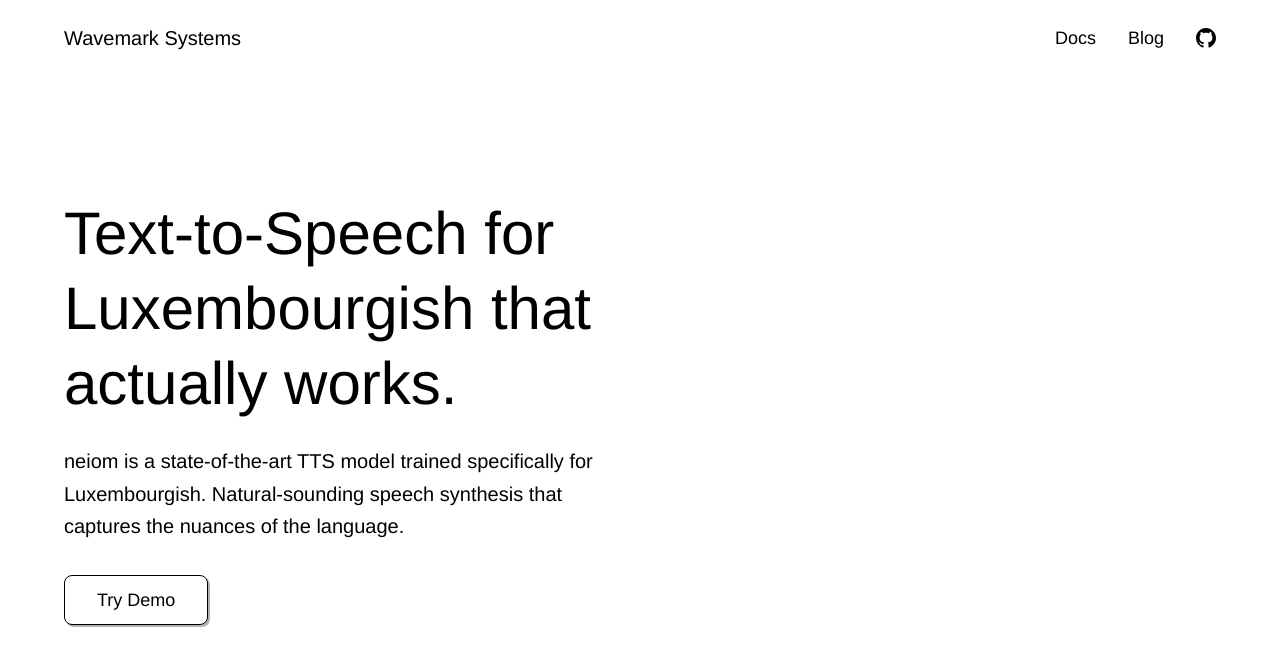
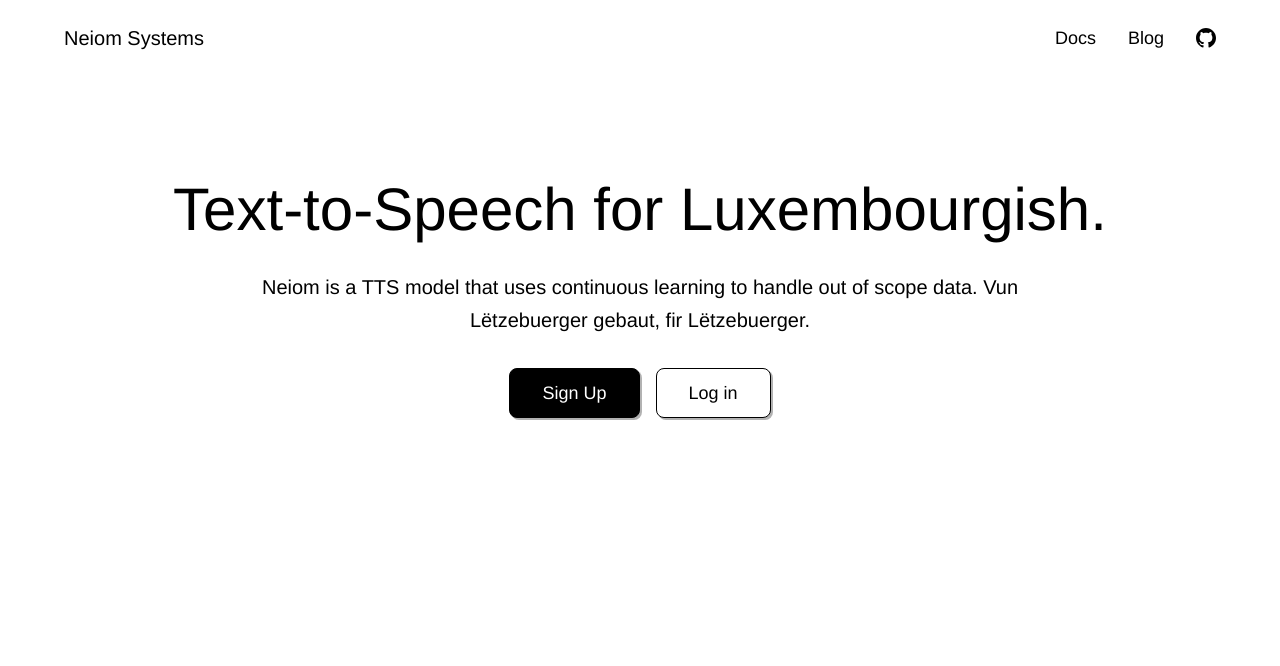
Before and after one commit to Wavemark-Systems/wavemark-nextjs, a Next.js app: page / in a window 1280 px wide. Shown: the top 666 px of the page. Built offline with nearby package versions, Linux system fonts and the light colour scheme.

Commit message:
landing v1

```diff
--- a/src/app/page.tsx
+++ b/src/app/page.tsx
@@ -6,26 +6,30 @@ export default function Home() {
   return (
     <div className="min-h-screen">
       <TopBar />
-      <div className="flex">
-        <div className="w-1/2 pl-16 pr-8" style={{ marginTop: '15vh' }}>
-          <h1 className="text-6xl leading-tight mb-6 text-black">
-            Text-to-Speech for Luxembourgish that actually works.
-          </h1>
-          <p className="text-xl text-black leading-relaxed mb-8">
-            neiom is a state-of-the-art TTS model trained specifically for Luxembourgish. Natural-sounding speech synthesis that captures the nuances of the language.
-          </p>
+      <div className="flex flex-col items-center pt-24 px-8">
+        <h1 className="text-6xl leading-tight mb-6 text-black whitespace-nowrap text-center">
+          Text-to-Speech for Luxembourgish.
+        </h1>
+        <p className="text-xl text-black leading-relaxed mb-8 text-center max-w-3xl">
+          Neiom is a TTS model that uses continuous learning to handle out of scope data. Vun Lëtzebuerger gebaut, fir Lëtzebuerger.
+        </p>
+        <div className="flex gap-4 justify-center">
+          <Button asChild className="bg-black text-white border border-black shadow-[2px_2px_0px_0px_rgba(0,0,0,0.3)] hover:bg-black hover:text-white hover:shadow-[1px_1px_0px_0px_rgba(0,0,0,0.3)] hover:translate-x-[1px] hover:translate-y-[1px] transition-all duration-150 rounded-md px-8 py-6 text-lg font-normal">
+            <a
+              href="/signup"
+              rel="noopener noreferrer"
+            >
+              Sign Up
+            </a>
+          </Button>
           <Button asChild className="bg-white text-black border border-black shadow-[2px_2px_0px_0px_rgba(0,0,0,0.3)] hover:bg-white hover:text-black hover:shadow-[1px_1px_0px_0px_rgba(0,0,0,0.3)] hover:translate-x-[1px] hover:translate-y-[1px] transition-all duration-150 rounded-md px-8 py-6 text-lg font-normal">
             <a
-              href="#demo"
-              target="_blank"
+              href="/login"
               rel="noopener noreferrer"
             >
-              Try Demo
+              Log in
             </a>
           </Button>
-        </div>
-        <div className="w-1/2 pl-8 pr-16 flex items-center justify-center" style={{ marginTop: '15vh', height: '60vh' }}>
-
         </div>
       </div>
     </div>
--- a/src/components/TopBar.tsx
+++ b/src/components/TopBar.tsx
@@ -2,7 +2,7 @@ export default function TopBar() {
   return (
     <nav className="w-full px-16 py-6 flex justify-between items-center">
       <div className="text-xl font-normal text-black">
-        Wavemark Systems
+        Neiom Systems
       </div>
       <div className="flex items-center gap-8">
         <a
```
